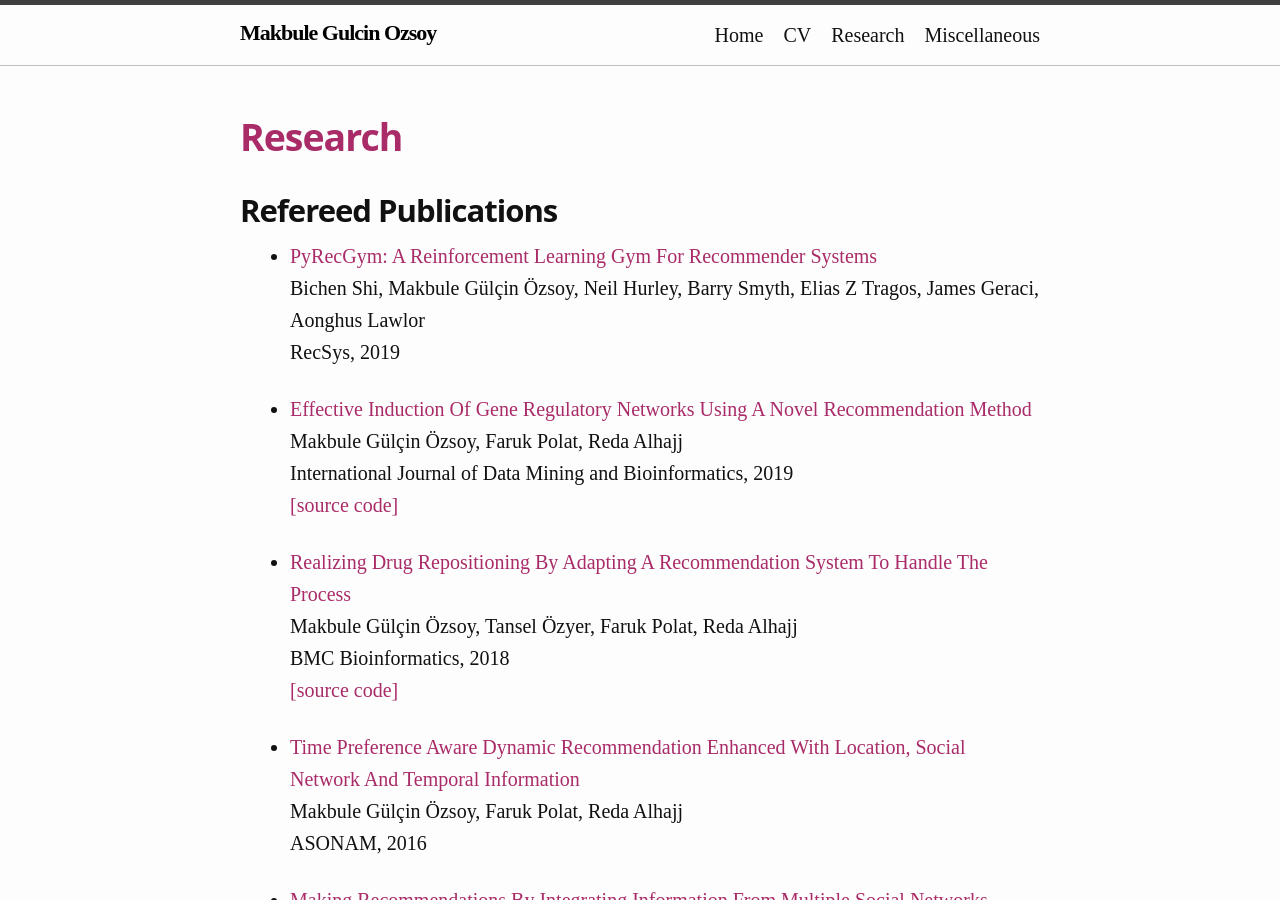
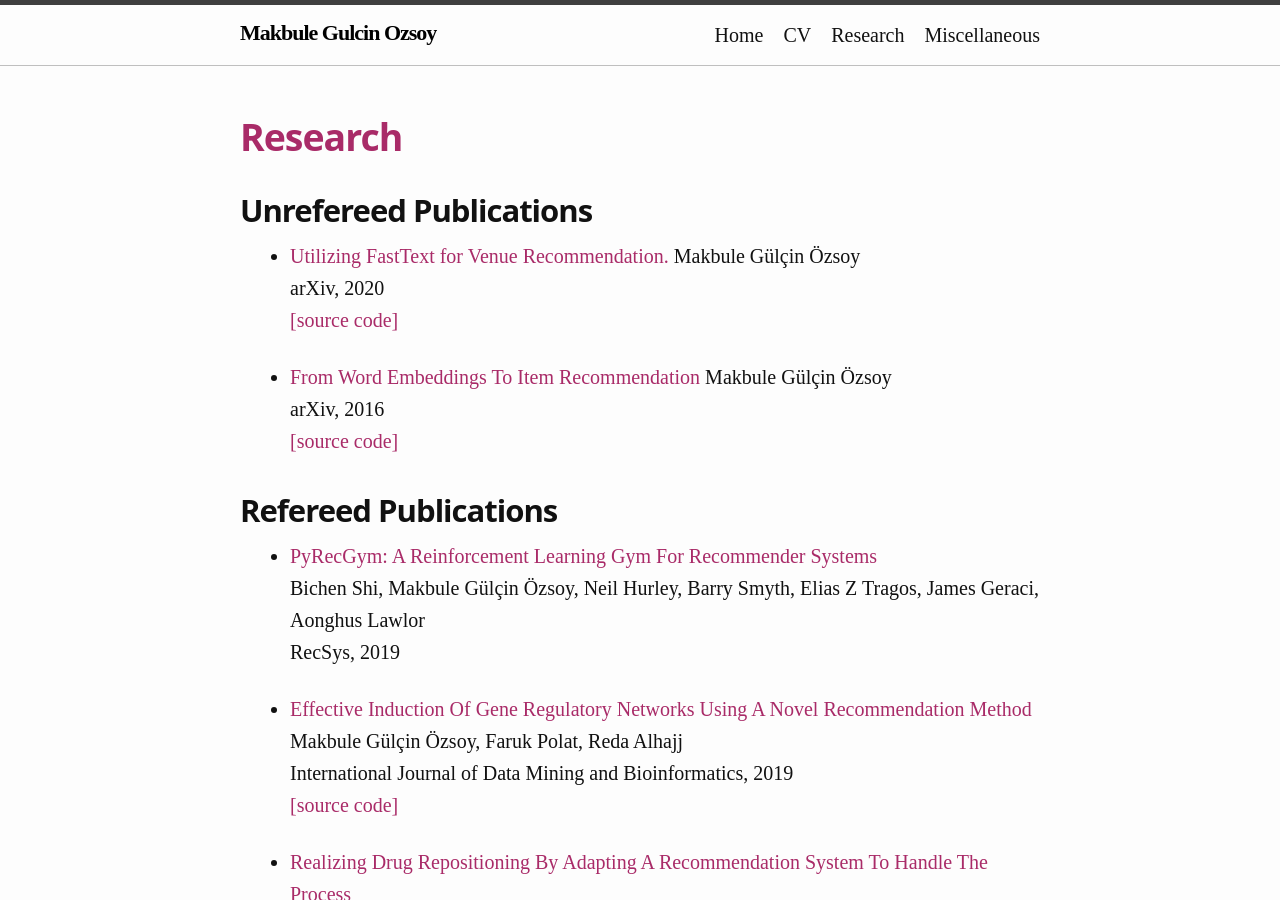
Before and after one commit to mgulcin/mgulcin.github.io, a Jekyll site: the page built from research.md, in a window 1280 px wide and 900 px high. Built offline with Jekyll 4.4.1, drawn with Linux system fonts in a browser that asks for light colours; some of the changed text lies outside the part shown.

Commit message:
Update research.md

```diff
--- a/research.md
+++ b/research.md
@@ -4,6 +4,19 @@ title: Research
 nav_menu_index: '3'
 permalink: /research/
 ---
+
+
+## Unrefereed Publications
+
+* [Utilizing FastText for Venue Recommendation.](https://arxiv.org/abs/2005.12982)
+	Makbule Gülçin Özsoy<br/>
+	arXiv, 2020<br/>
+	[[source code]](https://github.com/mgulcin/FastTextRec)<br/>
+
+* [From Word Embeddings To Item Recommendation](https://arxiv.org/abs/1601.01356)
+	Makbule Gülçin Özsoy<br/>
+	arXiv, 2016<br/>
+	[[source code]](https://github.com/mgulcin/DL_Rec)<br/>
 
 ## Refereed Publications
 
```
Also changed, not shown: other parts of research.md (+0 -12 lines).
